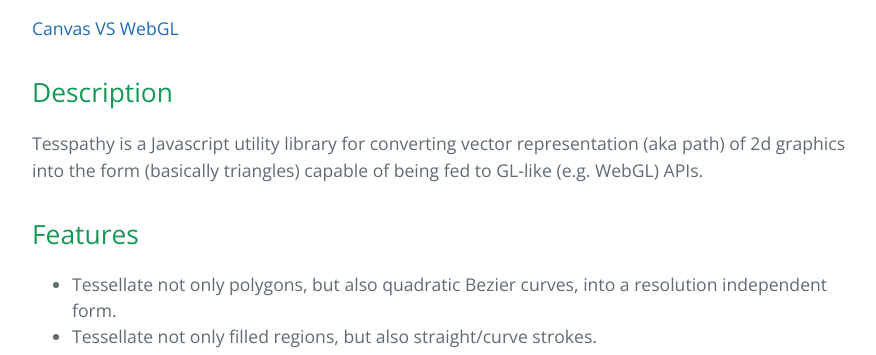
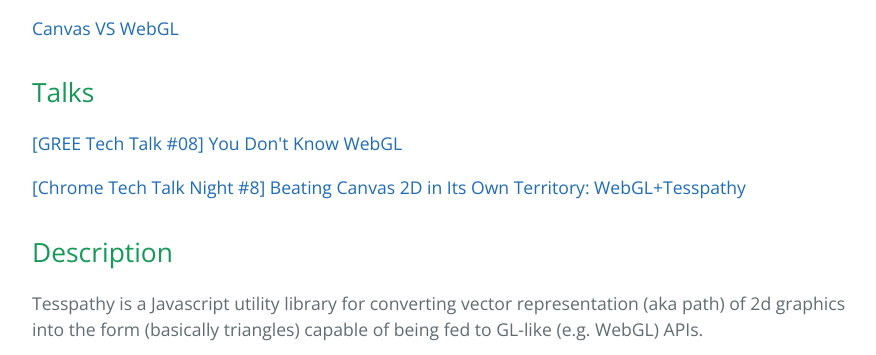
Before and after one commit to gree/tesspathy, a plain HTML site: page index.html in a window 1280 px wide. Shown: the part 766-1121 px from the top of the page, without its empty margins (192-1068 px from the left). Drawn offline with nearby package versions, Linux system fonts and the light colour scheme.

Commit message:
Add presentation resource links

```diff
--- a/index.html
+++ b/index.html
@@ -27,6 +27,13 @@
 <p><a href="http://gree.github.io/tesspathy/demos/drawing_pad/">Live demo</a></p>
 
 <p><a href="http://gree.github.io/tesspathy/demos/canvas_vs_webgl/">Canvas VS WebGL</a></p>
+
+<h2>
+<a id="talks" class="anchor" href="#talks" aria-hidden="true"><span class="octicon octicon-link"></span></a>Talks</h2>
+
+<p><a href="http://www.slideshare.net/greetech/gree-tech-talk-08-you-dont-know-webgl" target="_blank">[GREE Tech Talk #08] You Don't Know WebGL</a></p>
+
+<p><a href="http://www.slideshare.net/greetech/beating-canvas-2-d-in-its-own-territory-webgltesspathy" target="_blank">[Chrome Tech Talk Night #8] Beating Canvas 2D in Its Own Territory: WebGL+Tesspathy</a></p>
 
 <h2>
 <a id="description" class="anchor" href="#description" aria-hidden="true"><span class="octicon octicon-link"></span></a>Description</h2>
```
